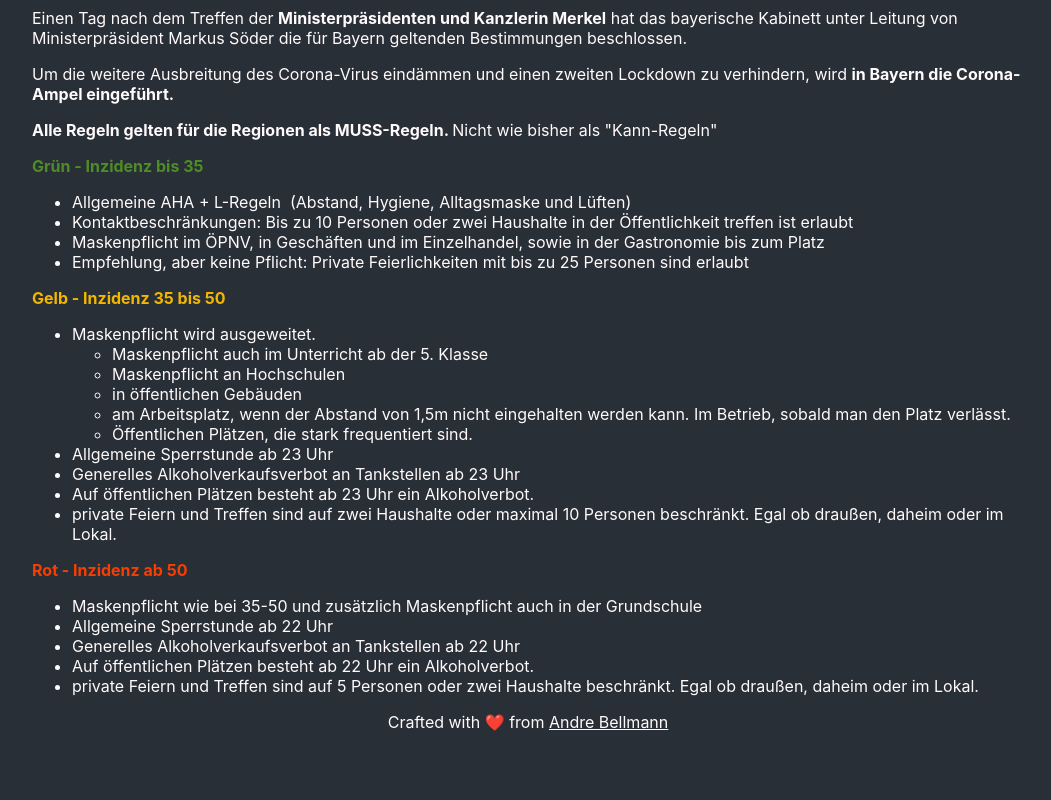
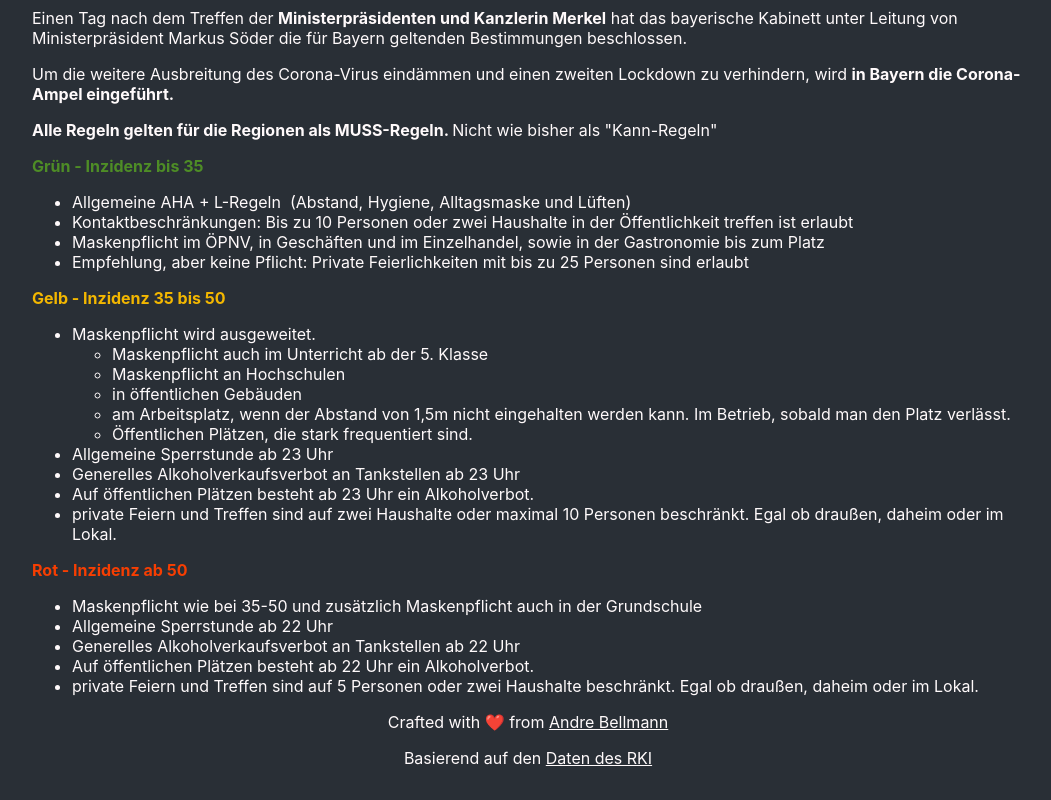
Before and after one commit to ingomc/coburg19, a Svelte app: page / in a window 1280 px wide. Shown: the part 714-1514 px from the top of the page, without its empty margins (112-1163 px from the left). Before the commit the page ends 1462 px from the top, so only its background shows below. Built offline with nearby package versions, Linux system fonts and the light colour scheme.

Commit message:
package etc

```diff
--- a/src/App.svelte
+++ b/src/App.svelte
@@ -1,8 +1,7 @@
 <script>
-  import { fix_and_outro_and_destroy_block } from 'svelte/internal';
-  import Card from './Card.svelte';
-  import Header from './Header.svelte';
-  import Social from './Social.svelte';
+  import Card from './components/Card.svelte';
+  import Header from './components/Header.svelte';
+  import Social from './components/Social.svelte';
 
   export let data;
   let sortedData = [];
@@ -23,7 +22,6 @@
     display: flex;
     flex-flow: row wrap;
     justify-content: center;
-    align-items: center;
     padding: 1rem 0;
   }
   .content {
@@ -133,13 +131,15 @@
         <a
           href="https://www.andre-bellmann.de/?utm_source=social-media&utm_medium=corona&utm_campaign=website">Andre
           Bellmann</a>
+          <p>
+          Basierend auf den <a href="https://npgeo-corona-npgeo-de.hub.arcgis.com/datasets/917fc37a709542548cc3be077a786c17_0" target="_blank" rel="noopener">Daten des RKI</a></p>
       </center>
     </div>
   </div>
-  <div class="container" />
+
+  <!-- Cookie-Free Tracking -->
   <script type="text/javascript">
     var _paq = (window._paq = window._paq || []);
-    /* tracker methods like "setCustomDimension" should be called before "trackPageView" */
     _paq.push(['disableCookies']);
     _paq.push(['trackPageView']);
     _paq.push(['enableLinkTracking']);
@@ -157,4 +157,5 @@
       s.parentNode.insertBefore(g, s);
     })();
   </script>
+
 </main>
--- a/src/main.js
+++ b/src/main.js
@@ -1,12 +1,11 @@
 import App from './App.svelte';
-import data from '../fetch-api-data-action/data.json';
+import { features } from '../fetch-api-data-action/data.json';
 
 
 const app = new App({
 	target: document.body,
 	props: {
-		name: 'world',
-		data: data.features
+		data: features
 	}
 });
 
```
Also changed, not shown: package.json (+17 -5 lines), src/components/Card.svelte (renamed from src/Card.svelte), src/components/Header.svelte (renamed from src/Header.svelte), src/components/Social.svelte (renamed from src/Social.svelte).
